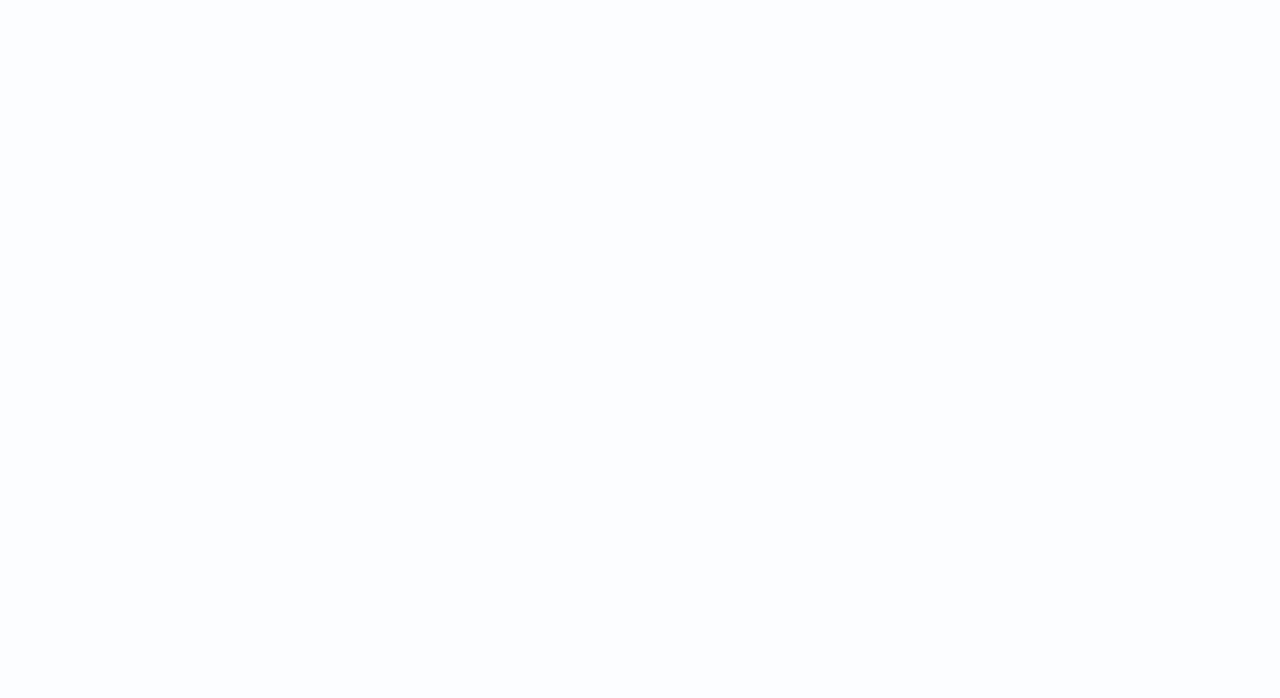
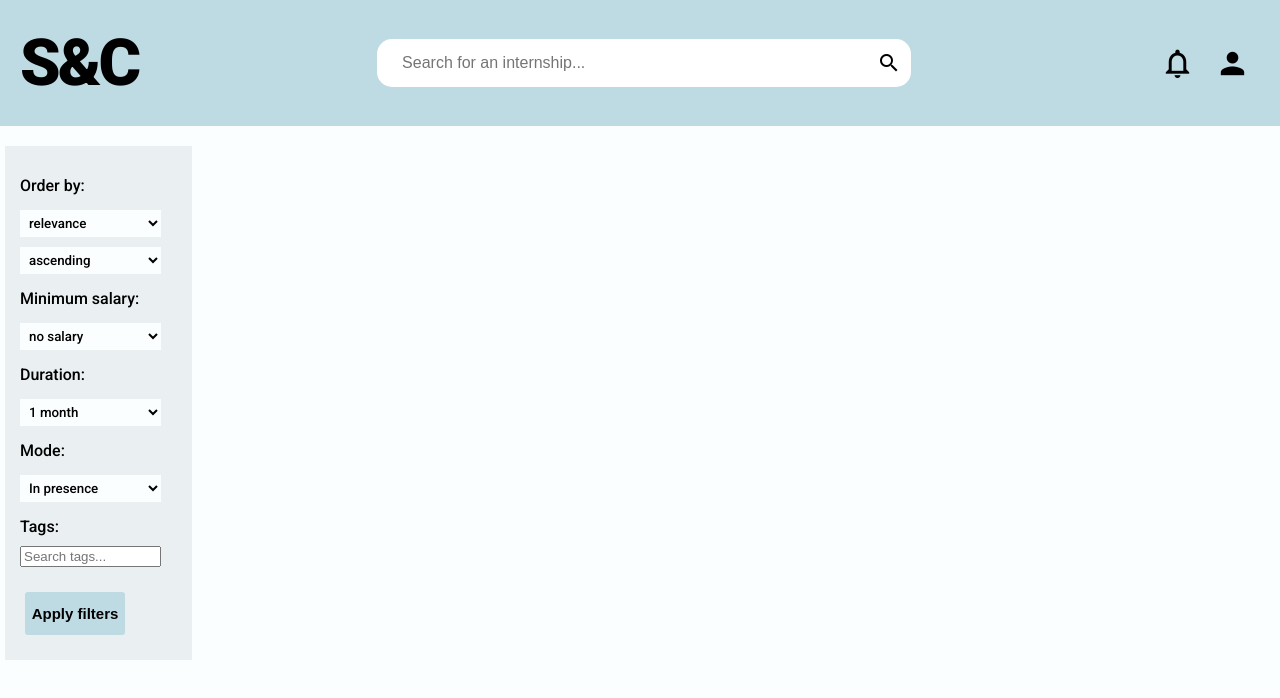
Before and after one commit to r4gor/Students-and-Companies, a React (Vite) app in the folder app/frontend/: page /search_page in a window 1280 px wide. Shown: the top 698 px of the page. Built offline with nearby package versions, Linux system fonts and the light colour scheme.

Commit message:
(frontend) Added main search page react components

```diff
--- a/app/frontend/src/searchpage/SearchPage.tsx
+++ b/app/frontend/src/searchpage/SearchPage.tsx
@@ -1,8 +1,74 @@
-function SearchPage ()  {
-    return (
-        <>
-        </>
-    )
+import '../main.css'
+import './searchPage.css'
+import {TopBar} from "../components/top_bar/top_bar"
+
+function SearchPage () {
+	return (
+		<>
+			<div className="search-page">
+				<div className="main-flex-container">
+					<TopBar></TopBar>
+					<div className="central-container">
+						<SideColumn></SideColumn>
+						<div className="box-background"></div>
+						<div className="side-column" id="right"></div>
+					</div>
+				</div>
+			</div>
+		</>
+	)
+}
+
+function SideColumn () {
+	return (
+		<>
+		<div className="side-column" id="left">
+			<label id="orderby">Order by:</label>
+			<select name="orderby" id="orderby">
+				<option value="relevance">relevance</option>
+				<option value="salary">salary</option>
+				<option value="duration">duration</option>
+			</select>
+			<select name="direction" id="direction">
+				<option value="0">ascending</option>
+				<option value="1">descending</option>
+			</select>
+
+			<label id="salary">Minimum salary:</label>
+			<select name="salary" id="salary">
+				<option value="0">no salary</option>
+				<option value="100">100€</option>
+				<option value="200">200€</option>
+				<option value="300">300€</option>
+				<option value="400">400€</option>
+				<option value="500">500€</option>
+				<option value="600">600€</option>
+				<option value="700">700€</option>
+			</select>
+			<label id="duration">Duration:</label>
+			<select name="duration" id="duration">
+				<option value="1">1 month</option>
+				<option value="2">2 months</option>
+				<option value="3">3 months</option>
+				<option value="4">4 months</option>
+				<option value="5">5 months</option>
+				<option value="6">6 months</option>
+				<option value="7"> 6 months</option>
+			</select>
+			<label id="mode">Mode:</label>
+			<select name="mode" id="mode">
+				<option value="1">In presence</option>
+				<option value="2">Full remote</option>
+				<option value="3">Mixed</option>
+			</select>
+			<label id="mode">Tags:</label>
+			<input type="search" name="tag-search" id="tag-search" placeholder="Search tags..."/>
+			<div className="tags-container">
+			</div>
+			<button type="button" className="std-button">Apply filters</button>
+		</div>
+		</>
+	)
 }
 
 export default SearchPage
--- /dev/null
+++ b/app/frontend/src/searchpage/searchPage.css
@@ -0,0 +1,91 @@
+.search-page {
+    .central-container {
+        align-items: flex-start;
+    }
+    .side-column {
+        width: 13em;
+        height:auto;
+        float: left;
+        margin: 20px 5px;
+        padding: 20px 15px;
+        display: flex;
+        flex-direction: column;
+        align-items: flex-start;
+    }
+
+    .side-column#left {
+        background-color: var(--dark-grey);
+    }
+
+    .side-column label {
+        margin: 10px 0;
+    }
+
+    .side-column select {
+        font-family: Roboto, sans-serif;
+        font-weight: 400;
+        margin: 5px 0;
+        background-color: var(--light-grey);
+        cursor: pointer;
+        border: none;
+        width: 90%;
+        padding: 5px;
+    }
+
+    .side-column #tag-search {
+        width: 90%;
+    }
+
+    .tags-container {
+        margin: 10px 0;
+        display: flex;
+        flex-direction: row;
+        flex-wrap: wrap;
+        max-height: 200px;
+        overflow-y: auto;
+    }
+
+    .side-column .tag {
+        cursor: pointer;
+        background-color: var(--light-grey);
+        font-size: 10pt;
+    }
+
+    .tag.selected {
+        background-color: var(--top-cyan);
+        border-width: 2px;
+    }
+
+    .top-title-section {
+        display: flex;
+        flex-direction: row;
+        justify-content: space-between;
+        align-items: center;
+    }
+
+    .top-title-section #post-date {
+        font-weight: 100;
+    }
+
+    .apply-container {
+        display: grid;
+        justify-content: start;
+        align-items: center;
+    }
+
+    .button-container {
+        grid-row: 1/3;
+        margin-right: 10px;
+    }
+
+    .application-expire {
+        grid-row: 1;
+        grid-column: 2;
+    }
+
+    .applied-people {
+        font-weight: 100;
+        grid-row: 2;
+        grid-column: 2;
+    }
+}
```
